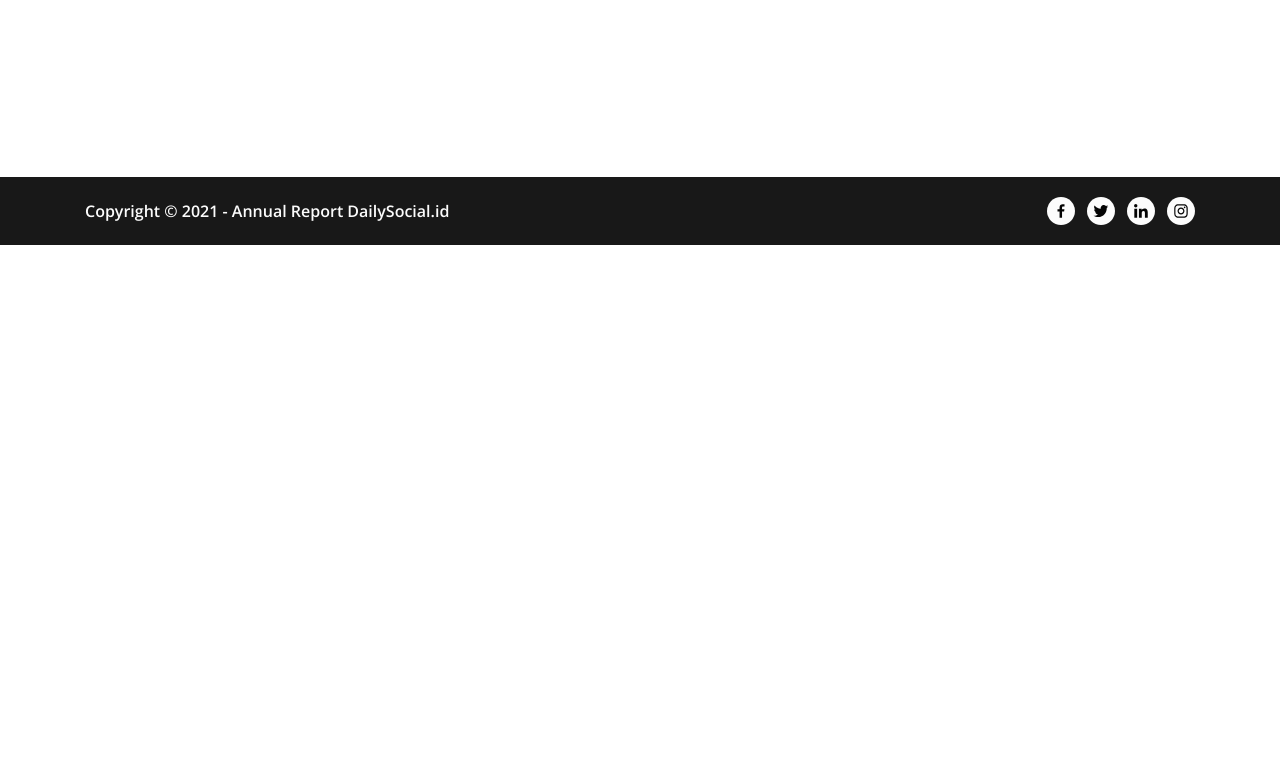
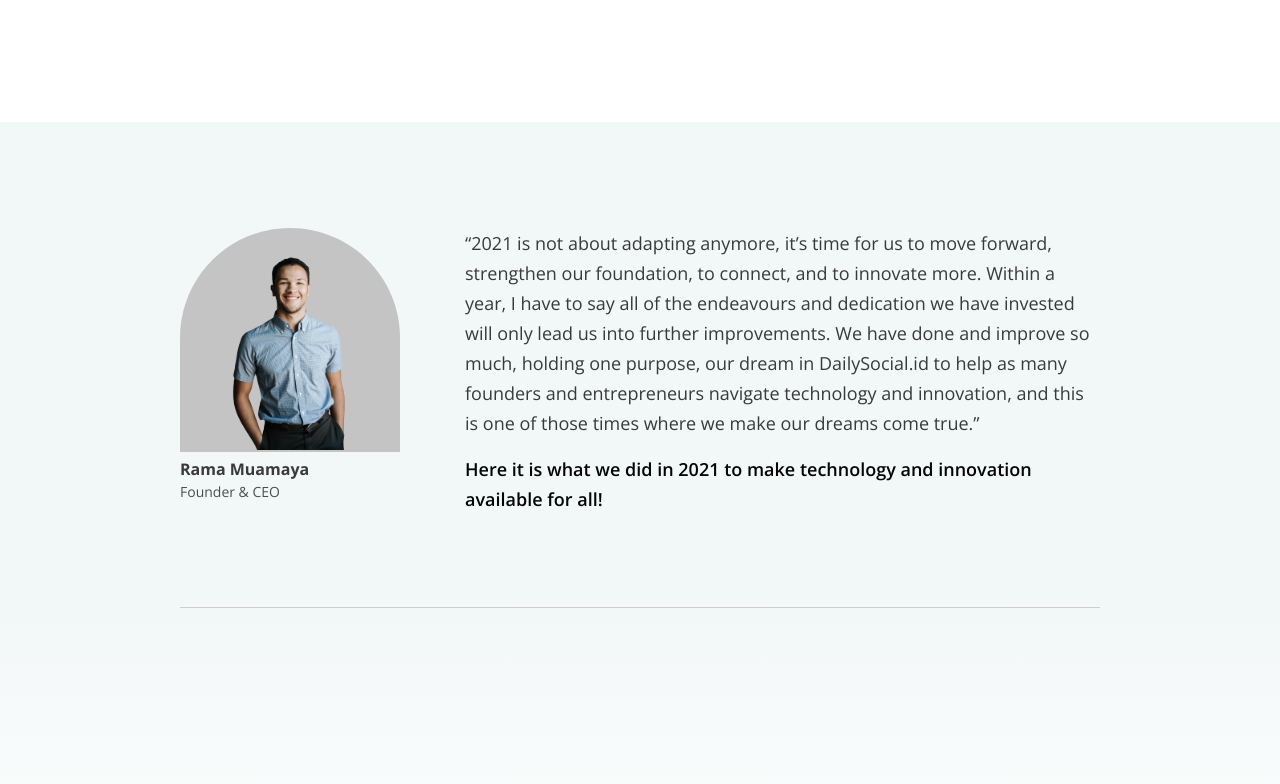
Before and after one commit to moronkids/annual-ds, a Next.js app: page / in a window 1280 px wide. Shown: the part 556-1340 px from the top of the page. Before the commit the page ends 801 px from the top, so only its background shows below. Built offline with nearby package versions, Linux system fonts and the light colour scheme.

Commit message:
feat: section desc

```diff
--- a/components/landing-page/_landingpage.scss
+++ b/components/landing-page/_landingpage.scss
@@ -1 +1,2 @@
 @import "section-intro/index";
+@import "section-desc/index";
--- /dev/null
+++ b/components/landing-page/section-desc/_index.scss
@@ -0,0 +1,46 @@
+.ds-section-desc {
+    min-height: 818px;
+    background: linear-gradient(180deg, #f2f7f7 58.39%, rgba(242, 247, 247, 0) 100%);
+    width: 100%;
+    padding-top: 106px;
+    &-content {
+        // margin-top: 106px;
+        gap: 65px;
+        max-width: 920px;
+        height: fit-content;
+        min-height: 380px;
+        border-bottom: 1px solid #cecece;
+        #name-person {
+            font-family: Open Sans;
+            font-style: normal;
+            font-weight: bold;
+            font-size: 16px;
+            line-height: 22px;
+            color: #3a3a3a;
+        }
+        #title-person {
+            font-family: Open Sans;
+            font-style: normal;
+            font-weight: normal;
+            font-size: 14px;
+            line-height: 24px;
+            color: #4e4e4e;
+        }
+        .text-desc {
+            font-family: Open Sans;
+            font-style: normal;
+            font-weight: normal;
+            font-size: 18px;
+            line-height: 30px;
+            color: #3a3a3a;
+            .highlights {
+                font-family: Open Sans;
+                font-style: normal;
+                font-weight: 600;
+                font-size: 18px;
+                line-height: 30px;
+                color: #040404;
+            }
+        }
+    }
+}
--- /dev/null
+++ b/components/landing-page/section-desc/index.jsx
@@ -0,0 +1,38 @@
+import React from "react";
+import Person from "styles/assets/photo-desc-person.svg";
+import Image from "next/image";
+function Index() {
+  return (
+    <div className="ds-section-desc">
+      <div className="ds-container ds-section-desc-content col-12 d-flex justify-content-center w-100 mx-auto">
+        <div className="col-auto">
+          <Image src={Person} />
+          <p id="name-person" className="p-0 m-0">
+            Rama Muamaya
+          </p>
+          <p id="title-person" className="p-0 m-0">
+            Founder & CEO
+          </p>
+        </div>
+        <div className="col text-desc">
+          <p>
+            “2021 is not about adapting anymore, it’s time for us to move
+            forward, strengthen our foundation, to connect, and to innovate
+            more. Within a year, I have to say all of the endeavours and
+            dedication we have invested will only lead us into further
+            improvements. We have done and improve so much, holding one purpose,
+            our dream in DailySocial.id to help as many founders and
+            entrepreneurs navigate technology and innovation, and this is one of
+            those times where we make our dreams come true.”
+          </p>
+          <p className="highlights">
+            Here it is what we did in 2021 to make technology and innovation
+            available for all!
+          </p>
+        </div>
+      </div>
+    </div>
+  );
+}
+
+export default Index;
--- a/pages/index.js
+++ b/pages/index.js
@@ -4,12 +4,14 @@ import styles from "../styles/Home.module.css";
 import Link from "next/link";
 //components
 import SectionIntro from "components/landing-page/section-intro";
+import SectionDesc from "components/landing-page/section-desc";
 export default function Home() {
   return (
     <div className={styles.container}>
-      <div className="ds-container d-flex mx-auto">
+      <div className="ds-container d-flex flex-column mx-auto">
         <SectionIntro />
       </div>
+      <SectionDesc />
     </div>
   );
 }
```
Also changed, not shown: styles/assets/photo-desc-person.svg (added).
